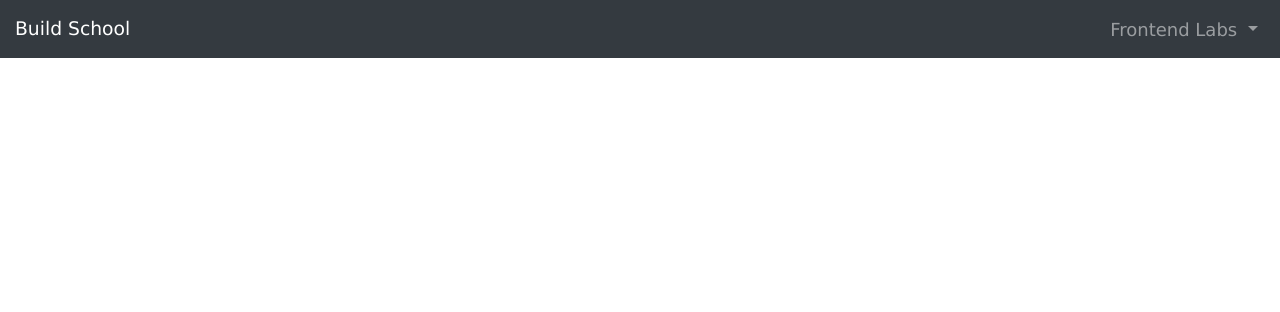
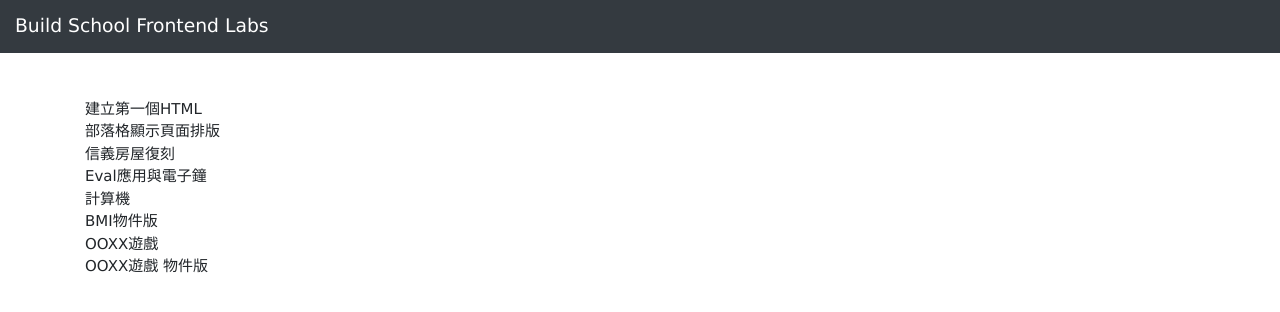
Before and after one commit to LinChiHeng/BuildShool_Frontend_Labs, a plain HTML site: page index.html in a window 1280 px wide. Drawn offline with nearby package versions, Linux system fonts and the light colour scheme.

Commit message:
change index

```diff
--- a/Stylesheets/style.scss
+++ b/Stylesheets/style.scss
@@ -8,7 +8,7 @@ img {
 }
 .container {
   width: 1180px;
-  margin: 0 auto;
+
   margin-bottom: 50px;
 }
 .navbar-brand {
--- a/index.html
+++ b/index.html
@@ -21,27 +21,18 @@
 
 <body>
     <nav class="navbar navbar-expand-sm bg-dark navbar-dark sticky-top">
-        <a class="navbar-brand" href="#">Build School</a>
-        <ul class="navbar-nav">
-            <li class="nav-item dropdown">
-                <a class="nav-link dropdown-toggle" href="#" id="navbardrop" data-toggle="dropdown">
-                Frontend Labs
-                </a>
-                <div class="dropdown-menu">
-                  <a class="dropdown-item" href="Labs/FirstHTML/FirstHTML.html">建立第一個HTML</a>
-                  <a class="dropdown-item" href="Labs/FirstBlog/FirstBlog.html">部落格顯示頁面排版</a>
-                  <a class="dropdown-item" href="Labs/SinyiWebsite/index.html">信義房屋復刻</a>
-                  <a class="dropdown-item" href="Labs/JQCodeLab/EvalandClock/index.html">Eval應用與電子鐘</a>
-                  <a class="dropdown-item" href="Labs/JQCodeLab/DigitalCalculator2/index.html">計算機</a>
-                  <a class="dropdown-item" href="Labs/JQCodeLab/JQobjBMI/index.html">BMI物件版</a>
-                  <a class="dropdown-item" href="Labs/OOXXgame/OOXXgame.html">OOXX遊戲</a>
-                  <a class="dropdown-item" href="Labs/OOXXgame/OOXX-final-類別版, 判斷輸贏-題目版.html">OOXX遊戲 物件版</a>
-
-
-                </div>
-              </li>
-        </ul>
+        <a class="navbar-brand" href="#">Build School Frontend Labs</a>
     </nav>
+    <div class="container mt-5">
+        <a href="Labs/FirstHTML/FirstHTML.html">建立第一個HTML</a><br/>
+        <a href="Labs/FirstBlog/FirstBlog.html">部落格顯示頁面排版</a><br/>
+        <a href="Labs/SinyiWebsite/index.html">信義房屋復刻</a><br/>
+        <a href="Labs/JQCodeLab/EvalandClock/index.html">Eval應用與電子鐘</a><br/>
+        <a href="Labs/JQCodeLab/DigitalCalculator2/index.html">計算機</a><br/>
+        <a href="Labs/JQCodeLab/JQobjBMI/index.html">BMI物件版</a><br/>
+        <a href="Labs/OOXXgame/OOXXgame.html">OOXX遊戲</a><br/>
+        <a href="Labs/OOXXgame/OOXX-final-類別版, 判斷輸贏-題目版.html">OOXX遊戲 物件版</a><br/>
+    </div>
 
 
 
```
Also changed, not shown: Stylesheets/style.css, 1 other file.
